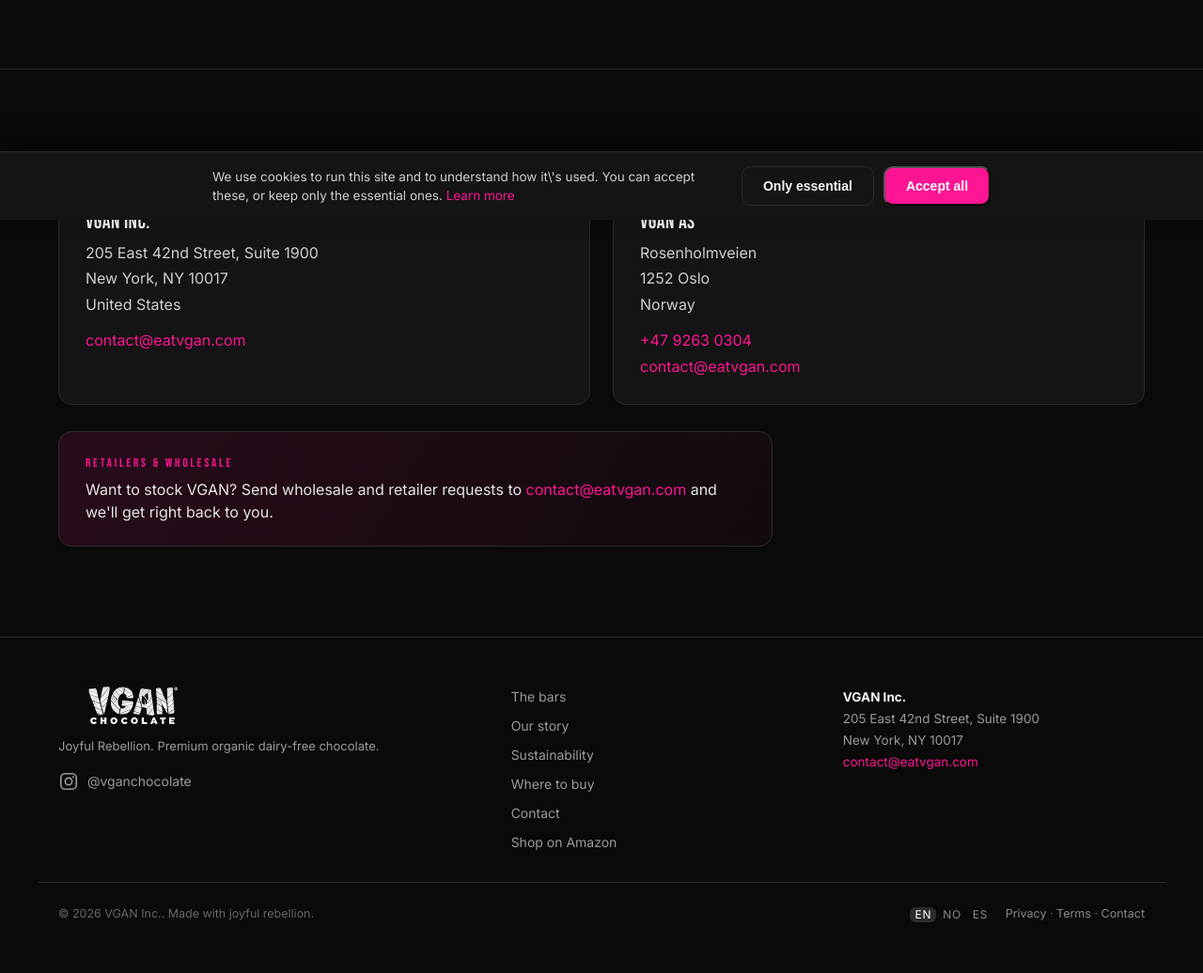
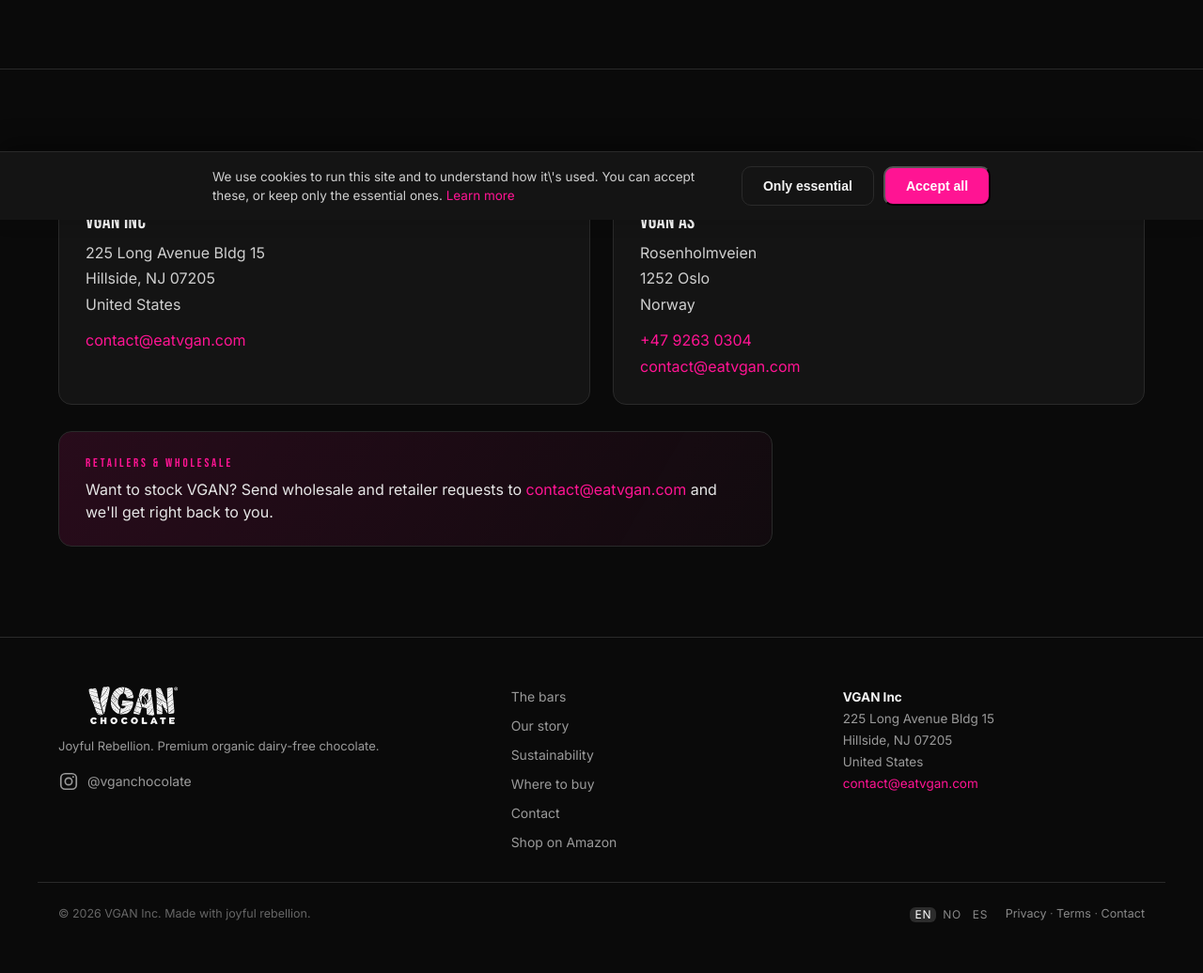
Before and after one commit to ChrisHelmbrecht/VGAN-Site, a PHP site: page /contact.php in a window 1280 px wide. Shown: the part 566-1602 px from the top of the page at 94% size. Run offline with PHP 8.4, Linux system fonts and the light colour scheme.

Commit message:
CFO Update

```diff
--- a/assets/css/style.css
+++ b/assets/css/style.css
@@ -468,3 +468,5 @@ h1,h2,h3{font-family:Bebas Neue,sans-serif;font-weight:400;letter-spacing:.02em;
 .leaflet-control-attribution{background:rgba(10,10,10,.72)!important;color:#b9b9b9!important;font-size:11px;padding:2px 8px}
 .leaflet-control-attribution a{color:#e8e8e8!important;text-decoration:none}
 .leaflet-control-attribution a:hover{text-decoration:underline}
+
+.retailer-note{text-align:center;color:var(--muted);font-size:13px;letter-spacing:.01em;margin:22px 0 0}
--- a/config.php
+++ b/config.php
@@ -19,8 +19,8 @@ $BRAND = [
 
 /* ---- US COMPANY (footer) ---------------------------------- */
 $COMPANY = [
-  'name'  => 'VGAN Inc.',
-  'addr'  => ['205 East 42nd Street, Suite 1900', 'New York, NY 10017'],
+  'name'  => 'VGAN Inc',
+  'addr'  => ['225 Long Avenue Bldg 15', 'Hillside, NJ 07205'],
   'email' => 'contact@eatvgan.com',
 ];
 
@@ -104,8 +104,6 @@ $TRUSTBAR = [
 /* ---- RETAILERS (logos you swap in as retailer-*.png) ------ */
 $RETAILERS = [
   ['name'=>'Hy-Vee',  'img'=>'Retail_Hy-Vee.png'],
-  ['name'=>'KeHE',    'img'=>'Retail_KeHE.png'],
-  ['name'=>'UNFI',    'img'=>'Retail_UNFI.png'],
   ['name'=>'WHSmith', 'img'=>'Retailer_WHSmith_North_America_Logo_1.png'],
 ];
 
--- a/contact.php
+++ b/contact.php
@@ -14,8 +14,8 @@ include __DIR__.'/partials/header.php';
   <div class="wrap office-grid">
     <div class="office-card">
       <div class="eyebrow accent"><?= tv('contact_us','UNITED STATES') ?></div>
-      <h3><?= e($COMPANY['name']) ?></h3>
-      <p><?php foreach($COMPANY['addr'] as $l): ?><?= e($l) ?><br><?php endforeach; ?><?= tv('country_us','United States') ?></p>
+      <h3><?= company_name() ?></h3>
+      <p><?= company_addr_html() ?></p>
       <a href="mailto:<?= e($COMPANY['email']) ?>"><?= e($COMPANY['email']) ?></a>
     </div>
     <div class="office-card">
--- a/environment.php
+++ b/environment.php
@@ -73,7 +73,7 @@ include __DIR__.'/partials/header.php';
   <div class="wrap prose">
     <div class="eyebrow accent"><?= tv('env_proof_eyebrow','PROOF, NOT PROMISES') ?></div>
     <h2><?= tv('env_proof_h2','WHAT WE STAND BEHIND') ?></h2>
-    <p><?= tv('env_proof_p','We\'ve signed the Norwegian <strong>Guide Against Greenwashing</strong> (SKIFT). It commits us to being concrete, open and accountable when we talk about sustainability. Here\'s some of what we can document.') ?></p>
+    <p><?= tv('env_proof_p','We\'ve signed Norway\'s <strong>Guide Against Greenwashing</strong> (SKIFT), committing us to be concrete, transparent and accountable when we talk about sustainability. Here\'s some of what we can document.') ?></p>
     <div class="feature-row">
       <div class="feature">
         <h3><?= tv('env_p1_h','Certified organic &amp; vegan') ?></h3>
--- a/index.php
+++ b/index.php
@@ -165,7 +165,7 @@ document.querySelectorAll('.vid-play').forEach(function(btn){
     <div class="sustain-copy">
       <div class="eyebrow accent"><?= tv('sustain_eyebrow','FROM SOIL TO SHELF') ?></div>
       <h2><?= tv('sustain_h2_l1','GOOD CHOCOLATE') ?><br><?= tv('sustain_h2_l2',"SHOULDN'T COST") ?><br><?= tv('sustain_h2_l3','THE EARTH') ?></h2>
-      <p><?= tv('sustain_p','Certified-organic cocoa from the same farming families in Sierra Leone and the Congo, sourced through our partner Tradin Organic — fully traceable, fairly paid, grown without cutting the rainforest down.') ?></p>
+      <p><?= tv('sustain_p','Certified-organic cocoa from Sierra Leone and the Democratic Republic of the Congo, sourced through our long-standing partner Tradin Organic — with lasting relationships in the growing regions, traceability through the supply chain, and programmes supporting farmers, communities and forests.') ?></p>
       <a class="btn" href="environment.php"><?= tv('sustain_cta',"See how it's made") ?></a>
     </div>
     <div class="co2-card">
@@ -210,6 +210,7 @@ document.querySelectorAll('.vid-play').forEach(function(btn){
         </div>
       <?php endforeach; ?>
     </div>
+    <p class="retailer-note"><?= tv('retail_distrib','Distributed nationally through KeHE &amp; UNFI.') ?></p>
   </div>
 </section>
 
--- a/lang/es.php
+++ b/lang/es.php
@@ -13,7 +13,7 @@
 'manifesto_link'=>'Nuestra historia &rarr;',
 'videos_eyebrow'=>'DIRECTO DE LA FUENTE','videos_h2_l1'=>'ESCÚCHALO','videos_h2_l2'=>'DE THOMAS',
 'sustain_eyebrow'=>'DE LA TIERRA AL ESTANTE','sustain_h2_l1'=>'EL BUEN CHOCOLATE','sustain_h2_l2'=>'NO DEBERÍA COSTAR','sustain_h2_l3'=>'EL PLANETA',
-'sustain_p'=>'Cacao orgánico certificado de las mismas familias productoras en Sierra Leona y el Congo, comprado a través de nuestro socio Tradin Organic — totalmente trazable, pagado de forma justa y cultivado sin talar la selva.',
+'sustain_p'=>'Cacao orgánico certificado de Sierra Leona y la República Democrática del Congo, a través de nuestro socio de muchos años Tradin Organic — con relaciones duraderas en las zonas de cultivo, trazabilidad a lo largo de la cadena y programas que apoyan a los agricultores, las comunidades y los bosques.',
 'sustain_cta'=>'Ver cómo se hace','co2_label'=>'CO<sub>2</sub>e por 1&nbsp;kg, en la fábrica','co2_vs_post'=>'para la mayoría del chocolate con leche',
 'amb_eyebrow'=>'EMBAJADORES','amb_h2'=>'NUESTRA GENTE',
 'retail_eyebrow'=>'DISPONIBLE EN','retail_h2'=>'ENCUÉNTRANOS EN',
@@ -191,4 +191,6 @@
 'wtb_intro'=>'tiendas en EE. UU. — y creciendo. Busca por ciudad o código postal, filtra por estado, o deja que encontremos las más cercanas a ti.',
 'wtb_all'=>'Todas las tiendas',
 'env_co2_p'=>'Quitar la leche es una de las cosas más eficaces que podemos hacer para reducir la huella de carbono del chocolate. La nuestra ronda los <strong>0,7 kg CO<sub>2</sub>e por kilo en la fábrica, antes de la logística</strong> (medido con CarbonCloud) — frente a <strong>4–13 kg CO<sub>2</sub>e</strong> del chocolate con leche convencional. El mismo placer. Una fracción del impacto. Y seguimos trabajando para reducirlo aún más.',
+'company_addr'=>'225 Long Avenue Bldg 15<br>Hillside, NJ 07205<br>Estados Unidos',
+'retail_distrib'=>'Distribuido a nivel nacional a través de KeHE y UNFI.',
 ];
--- a/lang/no.php
+++ b/lang/no.php
@@ -13,7 +13,7 @@
 'manifesto_link'=>'Vår historie &rarr;',
 'videos_eyebrow'=>'RETT FRA KILDEN','videos_h2_l1'=>'HØR DET','videos_h2_l2'=>'FRA THOMAS',
 'sustain_eyebrow'=>'FRA JORD TIL HYLLE','sustain_h2_l1'=>'GOD SJOKOLADE','sustain_h2_l2'=>'SKAL IKKE KOSTE','sustain_h2_l3'=>'JORDA',
-'sustain_p'=>'Økologisk kakao fra de samme bondefamiliene i Sierra Leone og Kongo, kjøpt gjennom vår partner Tradin Organic — fullt sporbar, rettferdig betalt og dyrket uten å hugge ned regnskogen.',
+'sustain_p'=>'Sertifisert økologisk kakao fra Sierra Leone og Den demokratiske republikken Kongo, gjennom vår mangeårige partner Tradin Organic — med langsiktige forhold i dyrkingsområdene, sporbarhet gjennom verdikjeden og programmer som støtter bønder, lokalsamfunn og skog.',
 'sustain_cta'=>'Se hvordan den lages','co2_label'=>'CO<sub>2</sub>e per 1&nbsp;kg, ved fabrikken','co2_vs_post'=>'for de fleste melkesjokolader',
 'amb_eyebrow'=>'AMBASSADØRER','amb_h2'=>'VÅRE FOLK',
 'retail_eyebrow'=>'FÅS HOS','retail_h2'=>'FINN OSS HOS',
@@ -203,4 +203,7 @@
 'alg:Salty Caramel'=>'Hasselnøtter, Pistasj, Cashew, Peanøtter, Sesamfrø',
 'alg:Dark'=>'Mandler, Hasselnøtter, Pistasj, Cashew, Peanøtter, Sesamfrø',
 'alg:Coffee Beans'=>'Mandler, Hasselnøtter, Pistasj, Cashew, Peanøtter, Sesamfrø',
+'company_name'=>'VGAN chocolate AS',
+'company_addr'=>'Mogens Thorsens gate 13<br>0264 Oslo, Norge<br><span class="muted">Besøksadresse: Rosenholm Campus</span>',
+'retail_distrib'=>'Distribuert nasjonalt gjennom KeHE og UNFI.',
 ];
--- a/lib.php
+++ b/lib.php
@@ -78,5 +78,7 @@ function lang_switcher($cls='langsw'){
   }
   return $o.'</div>';
 }
+function company_name(){ global $COMPANY; return e(tv('company_name', $COMPANY['name'])); }
+function company_addr_html(){ global $COMPANY; return tv('company_addr', e($COMPANY['addr'][0]).'<br>'.e($COMPANY['addr'][1]).'<br>United States'); }
 function shop_link(){ global $BRAND; return current_lang()==='no' ? 'https://meny.no/sok?query=vgan&expanded=products' : $BRAND['amazon']; }
 current_lang(); // resolve + set cookie before any output
--- a/partials/footer.php
+++ b/partials/footer.php
@@ -16,13 +16,13 @@
     <a <?= ext(shop_link()) ?>><?= tv('foot_shop','Shop on Amazon') ?></a>
   </nav>
   <div class="foot-company">
-    <strong><?= e($COMPANY['name']) ?></strong><br>
-    <?php foreach($COMPANY['addr'] as $l): ?><?= e($l) ?><br><?php endforeach; ?>
+    <strong><?= company_name() ?></strong><br>
+    <?= company_addr_html() ?><br>
     <a href="mailto:<?= e($COMPANY['email']) ?>"><?= e($COMPANY['email']) ?></a>
   </div>
 </div>
 <div class="wrap foot-legal">
-  <span>&copy; <?= date('Y') ?> <?= e($COMPANY['name']) ?>. <?= tv('foot_made','Made with joyful rebellion.') ?></span>
+  <span>&copy; <?= date('Y') ?> <?= company_name() ?>. <?= tv('foot_made','Made with joyful rebellion.') ?></span>
   <span class="foot-legal-links"><?= lang_switcher('langsw foot') ?> <a href="privacy.php"><?= tv('foot_privacy','Privacy') ?></a> &middot; <a href="terms.php"><?= tv('foot_terms','Terms') ?></a> &middot; <a href="contact.php"><?= tv('foot_contact2','Contact') ?></a></span>
 </div>
 </footer>
--- a/partials/header.php
+++ b/partials/header.php
@@ -42,13 +42,19 @@
 <link rel="shortcut icon" href="assets/img/favicon.ico">
 <link rel="stylesheet" href="assets/css/style.css">
 <style>:root{--accent:<?= e($BRAND['accent']) ?>;--ink:<?= e($BRAND['ink']) ?>}</style>
+<?php
+  $orgName = $cur==='no' ? 'VGAN chocolate AS' : $COMPANY['name'];
+  $orgAddr = $cur==='no'
+    ? ['@type'=>'PostalAddress','streetAddress'=>'Mogens Thorsens gate 13','addressLocality'=>'Oslo','postalCode'=>'0264','addressCountry'=>'NO']
+    : ['@type'=>'PostalAddress','streetAddress'=>'225 Long Avenue Bldg 15','addressLocality'=>'Hillside','addressRegion'=>'NJ','postalCode'=>'07205','addressCountry'=>'US'];
+?>
 <script type="application/ld+json"><?= json_encode([
  '@context'=>'https://schema.org','@type'=>'Organization','@id'=>$BASE.'#organization',
- 'name'=>'VGAN','legalName'=>$COMPANY['name'],'url'=>$BASE,
+ 'name'=>'VGAN','legalName'=>$orgName,'url'=>$BASE,
  'logo'=>$BASE.'assets/img/'.$BRAND['logo'],'image'=>$ogimg,
  'description'=>'Premium organic, dairy-free (vegan) chocolate — six plant-based bars crafted taste-first.',
  'slogan'=>$BRAND['tagline'],'email'=>$COMPANY['email'],
- 'address'=>['@type'=>'PostalAddress','streetAddress'=>$COMPANY['addr'][0],'addressLocality'=>'New York','addressRegion'=>'NY','postalCode'=>'10017','addressCountry'=>'US'],
+ 'address'=>$orgAddr,
  'sameAs'=>[$BRAND['instagram'],$BRAND['amazon']],
 ], JSON_UNESCAPED_SLASHES|JSON_UNESCAPED_UNICODE) ?></script>
 <script type="application/ld+json"><?= json_encode([
--- a/story.php
+++ b/story.php
@@ -44,7 +44,7 @@ include __DIR__.'/partials/header.php';
 <section class="story-cta">
   <div class="wrap">
     <h2><?= tv('story_cta_h2','EAT BETTER<br>CHOCOLATE.<br><span class="mag">KEEP PLAYING.</span>') ?></h2>
-    <p><?= tv('story_cta_p','Born in the north, with a stubborn belief in doing things our own way. Seriously good taste, exceptional quality, and a following far beyond the vegan aisle. That\'s the whole idea. And we\'re only getting started.') ?></p>
+    <p><?= tv('story_cta_p','Born in the north, with a stubborn belief in doing things our own way. Seriously good chocolate, exceptional quality, and a following far beyond the vegan aisle. That\'s the whole idea. And we\'re only getting started.') ?></p>
     <div class="cta-btns">
       <a class="btn" href="index.php#bars"><?= tv('story_cta_btn1','See the bars') ?></a>
       <a class="btn ghost" href="where-to-buy.php"><?= tv('hero_cta2','Find a store') ?></a>
```
